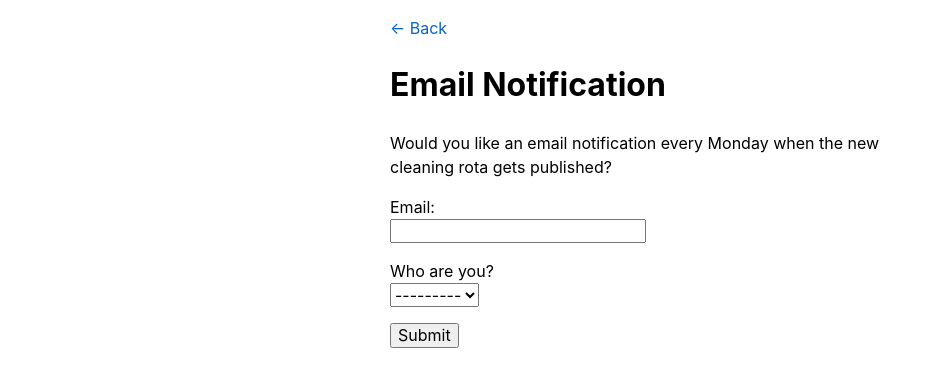
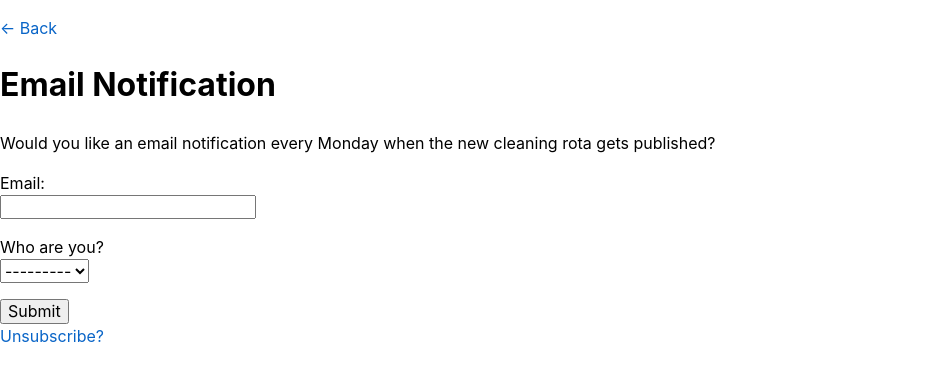
Before and after one commit to sirodoht/hasol, a Django app: page /notification/ in a window 1280 px wide. Shown: the top 387 px of the page, without its empty margins (0-942 px from the left). Run offline with Django 3.2, Linux system fonts and the light colour scheme; data that the repository does not hold is empty.

Commit message:
add unsubscribe link in notification template

```diff
--- a/main/templates/main/notification.html
+++ b/main/templates/main/notification.html
@@ -3,7 +3,7 @@
 {% load static %}
 
 {% block content %}
-<div class="notification">
+<section>
     <p>
         <a href="{% url 'main:index' %}">&larr; Back</a>
     </p>
@@ -16,5 +16,8 @@
         {% csrf_token %}
         <input type="submit" value="Submit">
     </form>
-</div>
+    <div class="section-addendum">
+        <a href="{% url 'main:unsubscribe' %}">Unsubscribe?</a>
+    </div>
+</section>
 {% endblock %}
```
